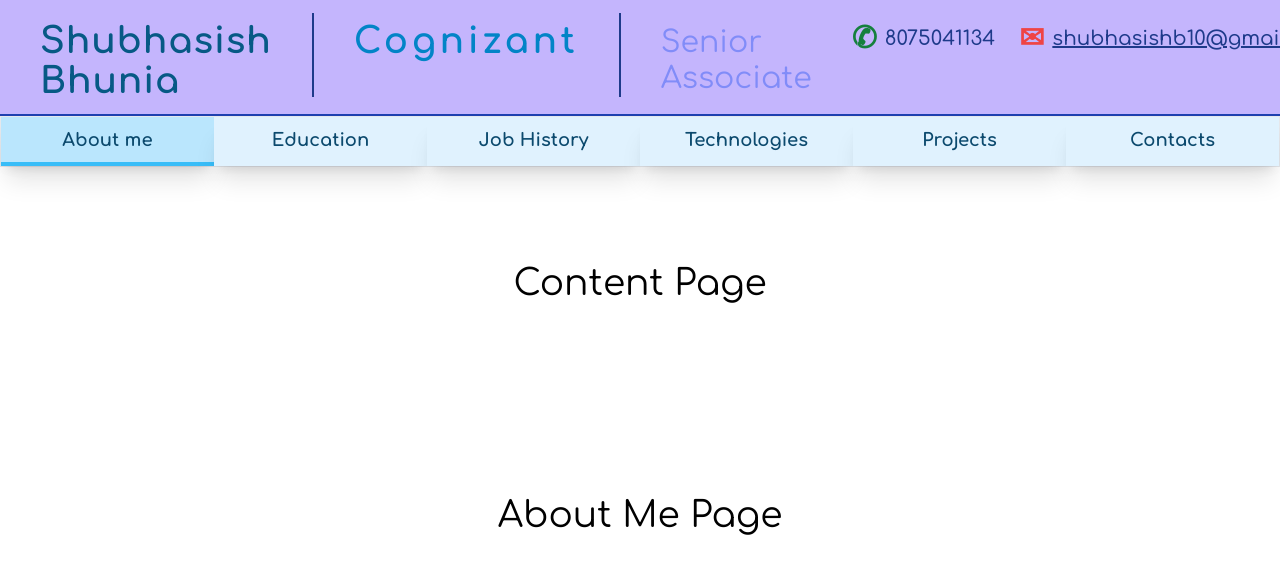
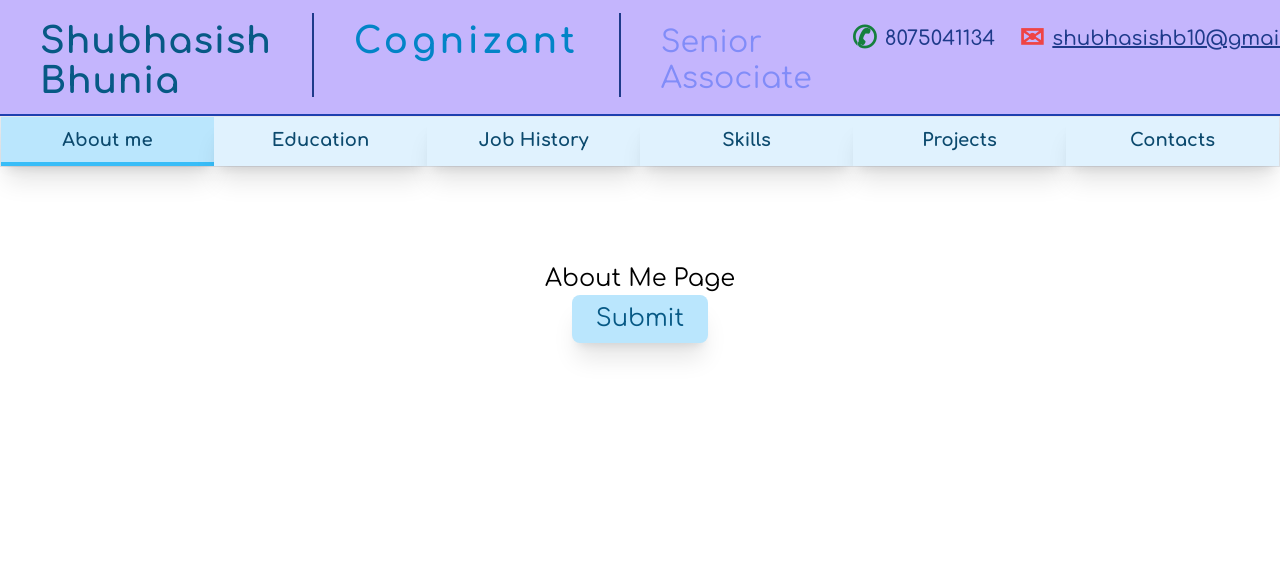
Before and after one commit to shubhasishb10/profile-summary-ui, a React (Create React App) app: page / in a window 1280 px wide. Shown: the top 574 px of the page. Built offline with nearby package versions, Linux system fonts and the light colour scheme.

Commit message:
changes for menu item populate

```diff
--- a/src/components/Dashboard.tsx
+++ b/src/components/Dashboard.tsx
@@ -1,7 +1,6 @@
 import Header from "./Header";
-import { HeaderContext, MenuItemContext } from "../store/contexts";
+import { HeaderContext, MainContentContext, MenuItemContext } from "../store/contexts";
 import MenuItem from "./MenuItems";
-import MainContent from "./MainContent";
 import { useState } from "react";
 import { getPageComponentNameFromHeadername } from "../utils/utils";
 import AboutMe from "./menu-content/AboutMe";
@@ -23,12 +22,16 @@ export default function Dashboard() {
       "About me",
       "Education",
       "Job History",
-      "Technologies",
+      "Skills",
       "Projects",
       "Contacts",
     ],
     handleMenuItemClick: handleMenuItemClick,
   };
+
+  const initialMainContentState = {
+    title: "Hello"
+  }
 
   function handleMenuItemClick(menuItem: string) {
     setContent(getPageComponentNameFromHeadername(menuItem));
@@ -44,7 +47,9 @@ export default function Dashboard() {
       <MenuItemContext.Provider value={initialMenuItemState}>
         <MenuItem />
       </MenuItemContext.Provider>
-      <MainContent>{Content}</MainContent>
+      <MainContentContext.Provider value={initialMainContentState}>
+        {Content}
+      </MainContentContext.Provider>
     </>
   );
 }
--- a/src/components/MainContent.tsx
+++ b/src/components/MainContent.tsx
@@ -1,9 +1,4 @@
 //@ts-ignore
-export default function MainContent({children}) {
-    return (
-        <div>
-            <h1 className="w-[100%] h-[100%] text-4xl text-center justify-between p-24">Content Page</h1>
-            {children}
-        </div>
-    )
+export default function MainContent({ children }) {
+  return <div>{children}</div>;
 }
--- /dev/null
+++ b/src/components/controls/PageButton.tsx
@@ -0,0 +1,23 @@
+type PageButtonProps = {
+  title: string;
+  type: "submit" | "reset" | "button" | undefined;
+  others?: string[];
+};
+
+export default function PageButton({
+  title,
+  type,
+  ...others
+}: PageButtonProps) {
+  return (
+    <div>
+      <button
+        type={type}
+        className=" py-2 px-6 shadow-xl rounded-lg bg-sky-200 text-sky-800 focus:outline"
+        {...others}
+      >
+        {title}
+      </button>
+    </div>
+  );
+}
--- a/src/components/menu-content/AboutMe.tsx
+++ b/src/components/menu-content/AboutMe.tsx
@@ -1,5 +1,18 @@
+import { useContext } from "react";
+import PageButton from "../controls/PageButton";
+import { MainContentContext } from "../../store/contexts";
+
 export default function AboutMe() {
-    return (
-        <h1 className="w-[100%] h-[100%] text-4xl text-center justify-between p-24">About Me Page</h1>
-    )
+
+    const mainContent = useContext(MainContentContext);
+
+  return (
+    <div>
+      <h1 className="w-[100%] text-2xl text-center justify-between p-24 h-vh">
+        About Me Page
+        <PageButton type="button" title="Submit"/>
+        {mainContent.title}
+      </h1>
+    </div>
+  );
 }
--- a/src/components/menu-content/Contacts.tsx
+++ b/src/components/menu-content/Contacts.tsx
@@ -1,5 +1,6 @@
 export default function Contacts() {
     return (
         <h1 className="w-[100%] h-[100%] text-4xl text-center justify-between p-24">Contacts Page</h1>
+
     )
 }
--- a/src/components/menu-content/JobHistory.tsx
+++ b/src/components/menu-content/JobHistory.tsx
@@ -1,5 +1,12 @@
+import JobDetail from "./job-history/JobDetail";
+
 export default function JobHistory() {
-    return (
-        <h1 className="w-[100%] h-[100%] text-4xl text-center justify-between p-24">Job hsitory page</h1>
-    )
+  return (
+    <>
+      <h1 className="w-[100%] h-[100%] text-4xl text-center justify-between p-24">
+        Job history page
+      </h1>
+      <JobDetail />
+    </>
+  );
 }
--- /dev/null
+++ b/src/components/menu-content/job-history/JobDetail.tsx
@@ -0,0 +1,7 @@
+export default function JobDetail() {
+    return (
+        <div>
+            <h1 className="text-center">Job Detail</h1>
+        </div>
+    )
+}
--- a/src/store/contexts.ts
+++ b/src/store/contexts.ts
@@ -12,4 +12,8 @@ export const HeaderContext = createContext({
 export const MenuItemContext = createContext({
     menuItems: [] as string[],
     handleMenuItemClick: (menuItem: string) => {}
+});
+
+export const MainContentContext = createContext({
+    title: "" as string
 })
--- a/src/utils/utils.ts
+++ b/src/utils/utils.ts
@@ -14,13 +14,13 @@ MenuItems.tsx:12 Projects
 MenuItems.tsx:12 Contacts
  */
 
-export function getPageComponentNameFromHeadername(headerName: string): () => JSX.Element {
+export function getPageComponentNameFromHeadername(headerName: string) {
     switch(headerName) {
         case "About me":
             return AboutMe;
         case "Job History":
             return JobHistory;
-        case "Technologies":
+        case "Skills":
             return Skills;
         case "Projects":
             return Projects;
--- a/tsconfig.json
+++ b/tsconfig.json
@@ -22,5 +22,8 @@
   },
   "include": [
     "src"
-  ]
+  ],
+  "paths": {
+    "react": [ "./node_modules/@types/react" ]
+  }
 }
```
